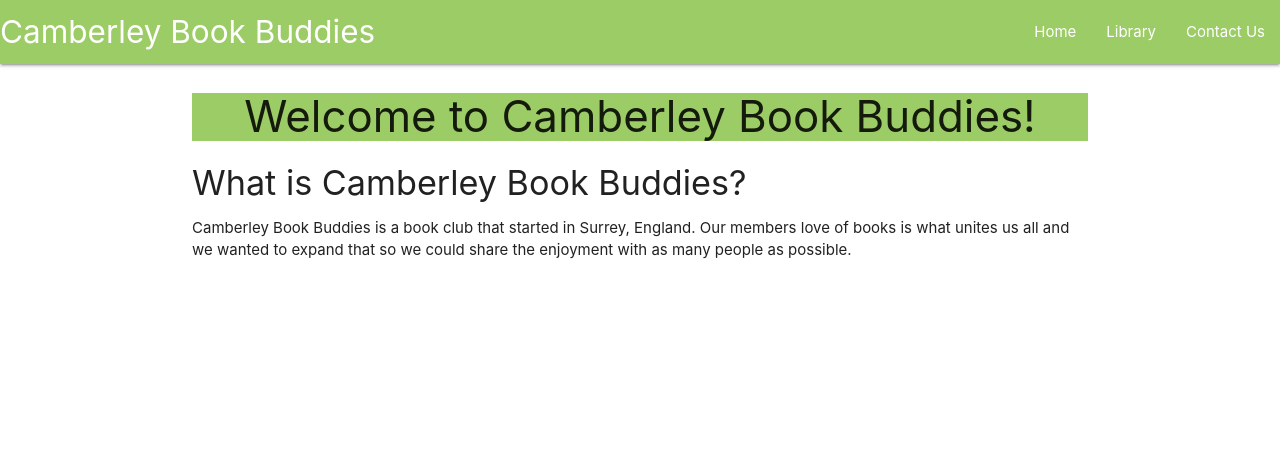
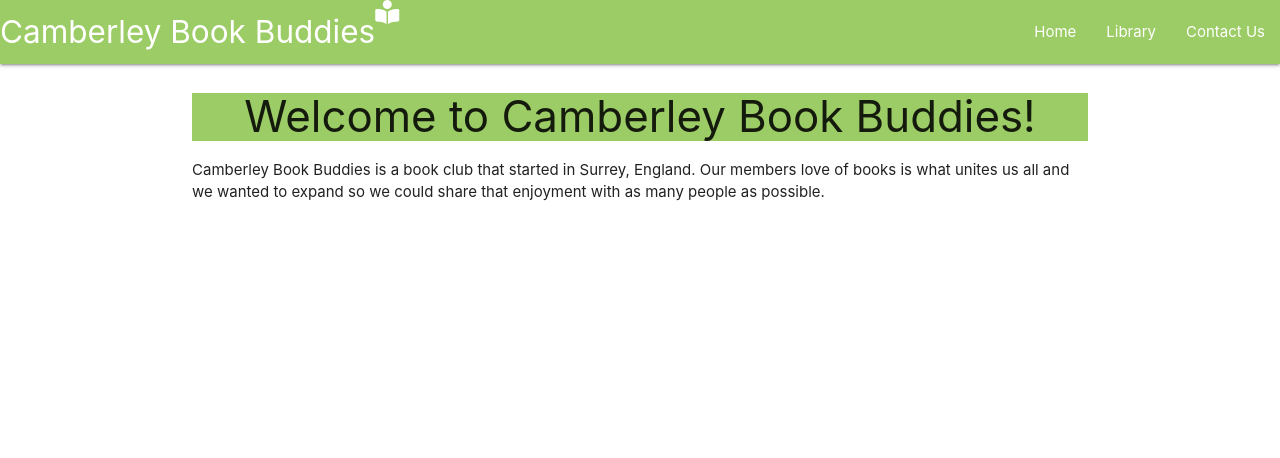
Before and after one commit to JCook22/camberley-book-buddies, a Flask app: page / in a window 1280 px wide. Shown: the top 458 px of the page. Run offline with Flask 2, Linux system fonts and the light colour scheme.

Commit message:
Add icon to header logo

```diff
--- a/camberleybookbuddies/static/css/style.css
+++ b/camberleybookbuddies/static/css/style.css
@@ -2,8 +2,8 @@ body {
     display: flex;
     min-height: 100vh;
     flex-direction: column;
-  }
+}
 
-  main {
+main {
     flex: 1 0 auto;
-  }
+}
--- a/camberleybookbuddies/templates/base.html
+++ b/camberleybookbuddies/templates/base.html
@@ -11,8 +11,8 @@
 <body>
     <header>
         <nav class="light-green lighten-1">
-            <div>
-            <a href="{{ url_for('home') }}" class="brand-logo">Camberley Book Buddies</a>
+            <div class>
+            <a href="{{ url_for('home') }}" class="brand-logo">Camberley Book Buddies<i class="fa-solid fa-book-open-reader" style="float: right;"></i></a>
             <a href="#" data-target="mobile-demo" class="sidenav-trigger"><i class="fas fa-bars"></i></a>
             <ul class="right hide-on-med-and-down">
                 <li><a href="{{ url_for('home') }}">Home</a></li>
--- a/camberleybookbuddies/templates/index.html
+++ b/camberleybookbuddies/templates/index.html
@@ -4,12 +4,11 @@
 <h3 class="light-green lighten-1 center-align">Welcome to Camberley Book Buddies!</h3>
 
 <section>
-    <div class="introduction">
-        <h4>What is Camberley Book Buddies?</h4>
-        <p>Camberley Book Buddies is a book club that started in Surrey, England. Our members love of books is what unites us all and we wanted to expand that so we could share the enjoyment with as many people as possible.</p>
-    </div>
-    <div class="image-container">
-    </div>
+    <row>
+        <div class="introduction col s12 m6 l6">
+            <p>Camberley Book Buddies is a book club that started in Surrey, England. Our members love of books is what unites us all and we wanted to expand so we could share that enjoyment with as many people as possible.</p>
+        </div>
+    </row>
 </section>
 
 {% endblock %}
```
Also changed, not shown: camberleybookbuddies/static/images/home-image.jpg (deleted).
